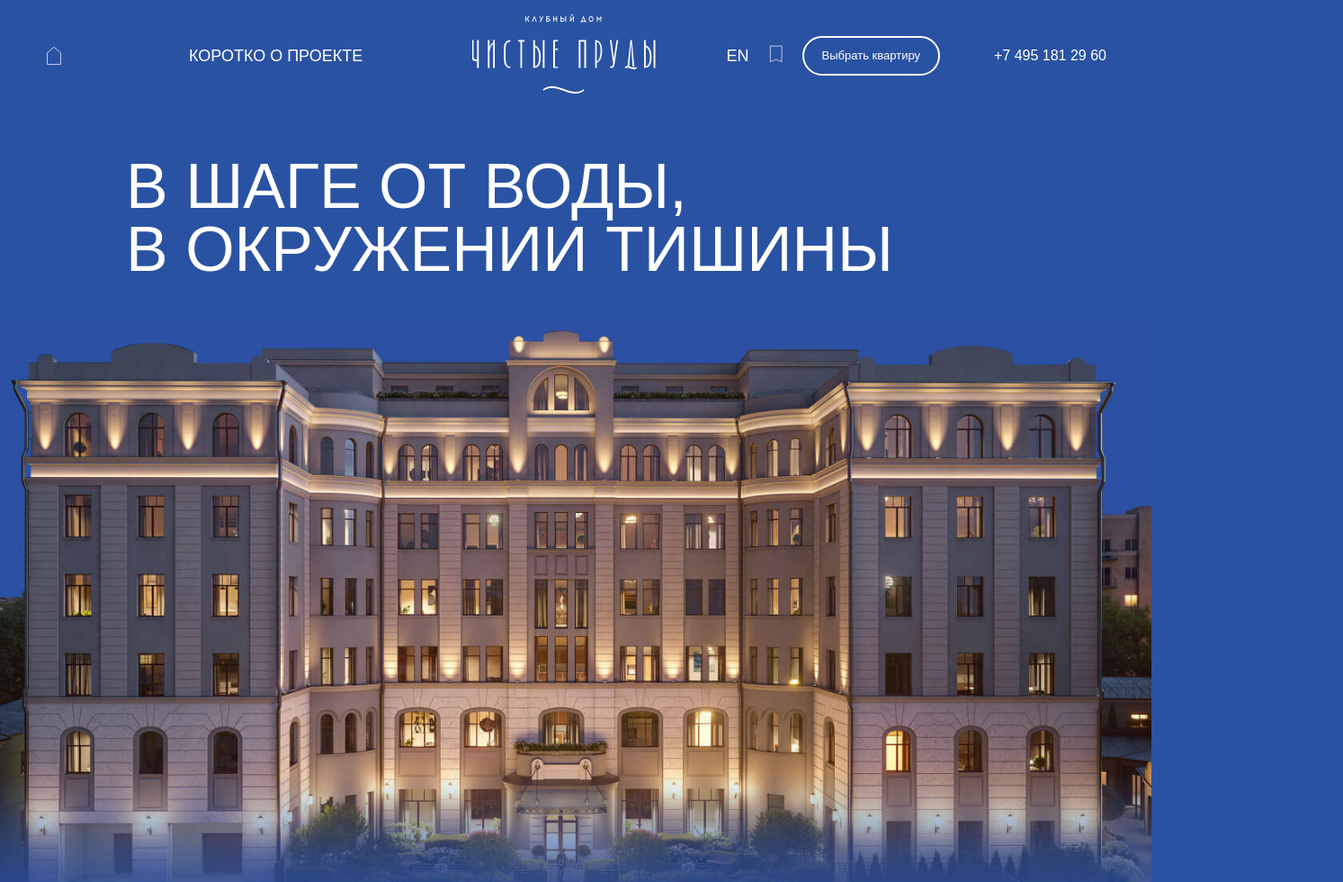
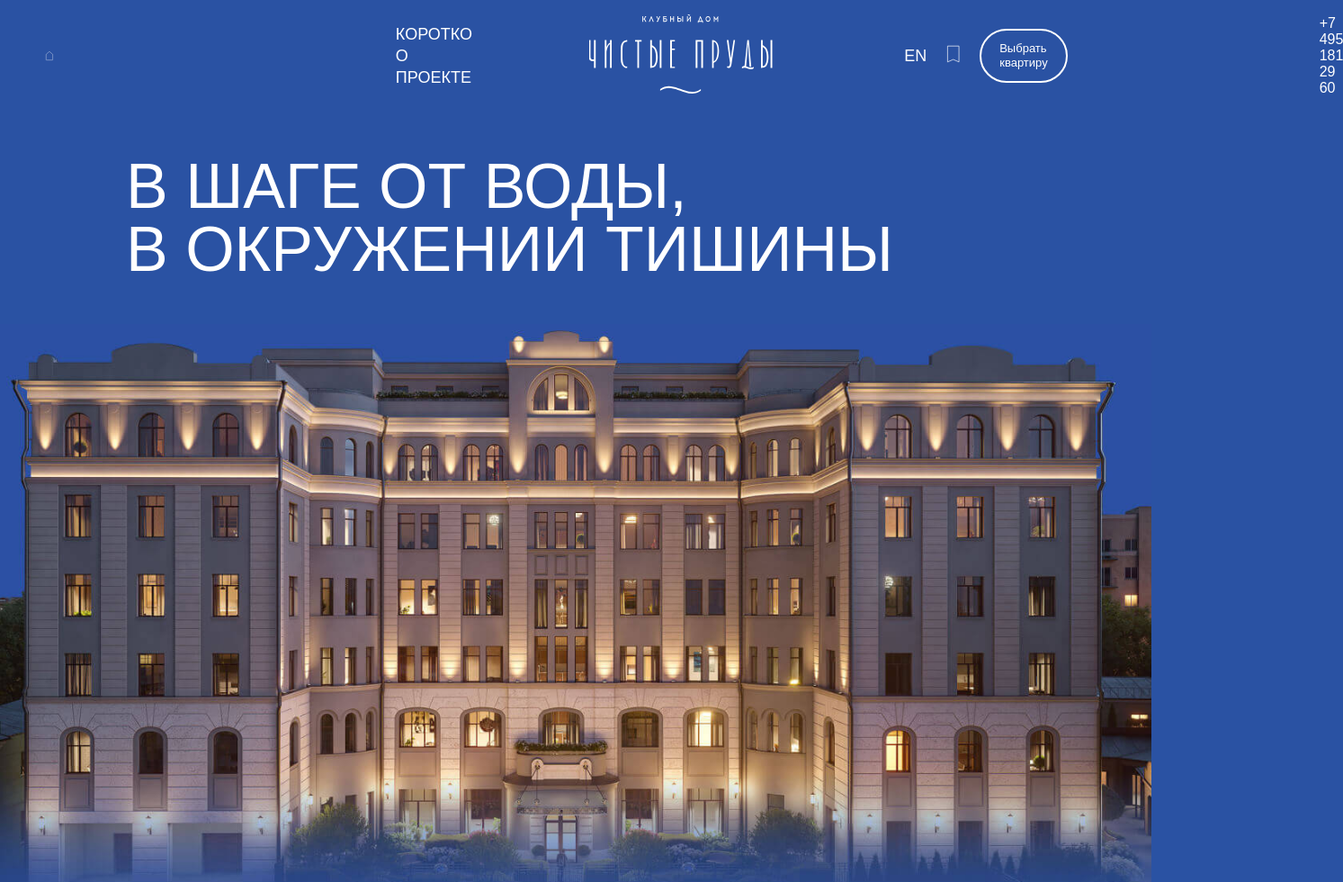
Before and after one commit to StanislavSH109/Chistye_Prudy, a plain HTML site: page index.html in a window 1280 px wide. Shown: the top 980 px of the page at 90% size, 1493 px wide, since content can reach past the window. Drawn offline with Linux system fonts and the light colour scheme; a web font is replaced by a local one.

Commit message:
changed header styles

```diff
--- a/css/blocks/advantages.css
+++ b/css/blocks/advantages.css
@@ -1,3 +1,7 @@
+.advantages {
+    padding: 15px 0 0 0;
+}
+
 .advantages__content {
     display: flex;
     padding: 80px 0 80px 0;
--- a/css/blocks/header.css
+++ b/css/blocks/header.css
@@ -5,13 +5,13 @@
 .header-wrapper {
     display: grid;
     grid-template-columns: 1fr 230px 1fr;
+    column-gap: 120px;
 }
 
 .header__left {
     display: flex;
     align-items: center;
-    justify-content: flex-start;
-    gap: 140px;
+    gap: 380px;
 }
 
 .header__left-link {
@@ -39,10 +39,14 @@
 
 .header__right-link {
     padding: 12px 20px;
-    margin: 0 40px 0 0;
+    margin: 0 260px 0 0;
     border: 2px solid #ffffff;
     border-radius: 60px;
     font-size: 13px;
     line-height: 16px;
     font-weight: 400;
 }
+
+.header__right-tel {
+    justify-self: flex-start;
+}
--- a/index.html
+++ b/index.html
@@ -62,7 +62,7 @@
                 </svg>
               </a>
               <a class="header__right-link" href="#">Выбрать квартиру</a>
-              <a href="tel:+74951812960" class="header__right-tel">+7 495 181 29 60</a>
+              <a class="header__right-tel" href="tel:+74951812960">+7 495 181 29 60</a>
             </div>
         </div>
     </header>
```
